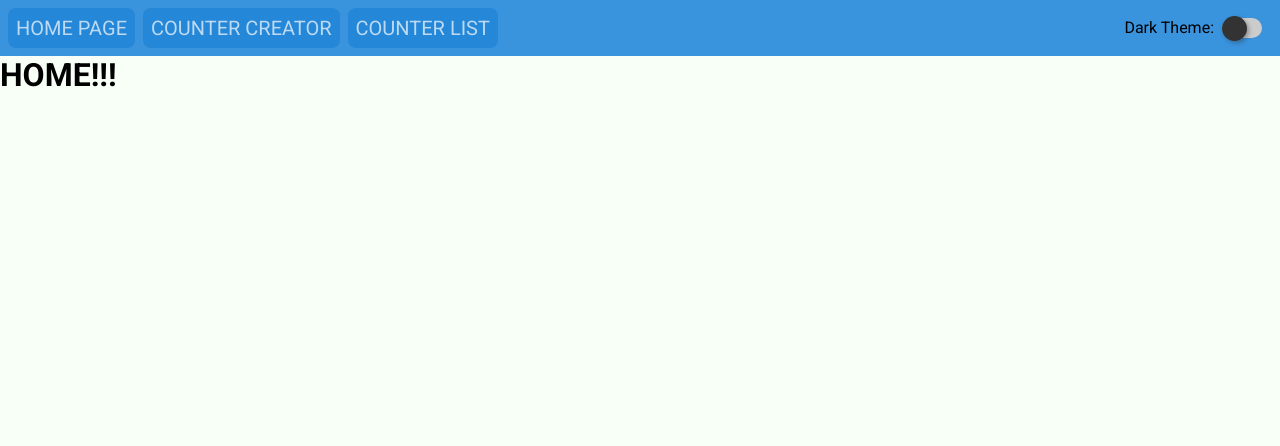
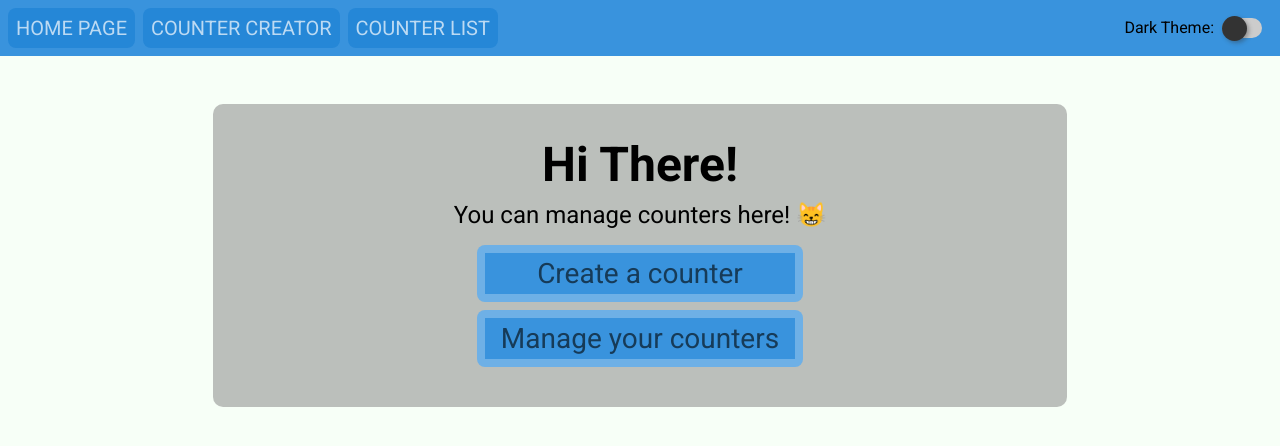
Before and after one commit to NoisyApple/react-review-expo, a React app: page / in a window 1280 px wide. Shown: the top 446 px of the page. Built offline with nearby package versions, Linux system fonts and the light colour scheme.

Commit message:
:sparkles: Home page UI enhanced, button component added.

```diff
--- /dev/null
+++ b/src/Components/Button/Button.jsx
@@ -0,0 +1,13 @@
+import "./Button.scss";
+
+import React from "react";
+
+const Button = ({ children, color = "#33333388", className }) => {
+  return (
+    <button style={{ background: color }} className={`button ${className}`}>
+      {children}
+    </button>
+  );
+};
+
+export default Button;
--- /dev/null
+++ b/src/Components/Button/Button.scss
@@ -0,0 +1,18 @@
+.button {
+  border: none;
+  border-radius: 8px;
+  font-size: 28px;
+  padding: 4px 16px;
+  border: 8px solid #ffffff44;
+  color: #00000099;
+  cursor: pointer;
+  transition: opacity 0.5s;
+
+  &:hover {
+    opacity: 0.8;
+  }
+
+  &:active {
+    opacity: 0.6;
+  }
+}
--- a/src/Components/Home/Home.jsx
+++ b/src/Components/Home/Home.jsx
@@ -1,7 +1,32 @@
+import "./Home.scss";
+
 import React from "react";
 
+import Button from "../Button/Button";
+import { COLORS } from "../../Constants";
+import { Link } from "react-router-dom";
+
 const Home = () => {
-  return <h1>HOME!!!</h1>;
+  return (
+    <div className="home">
+      <div className="home__container">
+        <h1 className="home__title">Hi There!</h1>
+        <p className="home__description">You can manage counters here! 😸</p>
+        <div className="home__buttons-container">
+          <Link className="home__link" to="/counter-creator">
+            <Button className="home__button" color={COLORS.tuftsBlue}>
+              Create a counter
+            </Button>
+          </Link>
+          <Link className="home__link" to="/counters">
+            <Button className="home__button" color={COLORS.tuftsBlue}>
+              Manage your counters
+            </Button>
+          </Link>
+        </div>
+      </div>
+    </div>
+  );
 };
 
 export default Home;
--- /dev/null
+++ b/src/Components/Home/Home.scss
@@ -0,0 +1,39 @@
+@import "../../index.scss";
+
+.home {
+  display: grid;
+  grid-template-columns: repeat(12, 1fr);
+
+  &__container {
+    grid-column: 3 / 11;
+    display: flex;
+    flex-direction: column;
+    align-items: center;
+    background-color: #8888;
+    margin: 48px 0;
+    border-radius: 10px;
+    padding: 32px;
+  }
+
+  &__title {
+    @extend %title-sans-serif;
+
+    margin-bottom: 8px;
+  }
+
+  &__description {
+    @extend %paragraph-sans-serif;
+
+    margin-bottom: 16px;
+  }
+
+  &__buttons-container {
+    display: flex;
+    flex-direction: column;
+  }
+
+  &__button {
+    width: 100%;
+    margin-bottom: 8px;
+  }
+}
--- /dev/null
+++ b/src/Constants.js
@@ -0,0 +1,11 @@
+const COLORS = {
+  tuftsBlue: "#3993dd",
+  mediumTurquoise: "#4ecdc4",
+  mintCream: "#f7fff7",
+  razzmatazz: "#e40066",
+  naplesYellow: "#ffe66d",
+  lightgray: "#cccccc",
+  jet: "#333333",
+};
+
+export { COLORS };
--- a/src/scss/_typography.scss
+++ b/src/scss/_typography.scss
@@ -3,3 +3,12 @@
 %font-sans-serif {
   font-family: "Roboto", sans-serif;
 }
+
+%title-sans-serif {
+  font-size: 48px;
+  font-weight: bold;
+}
+
+%paragraph-sans-serif {
+  font-size: 24px;
+}
```
